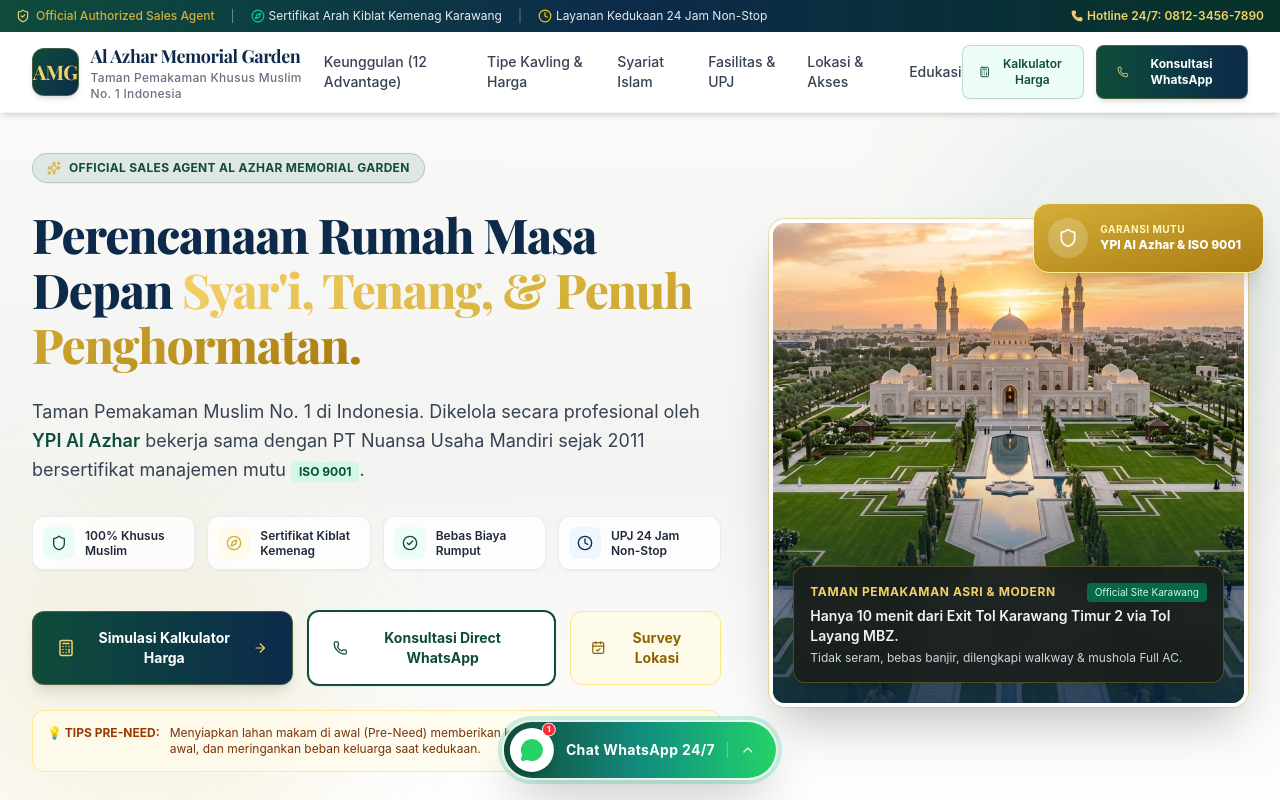
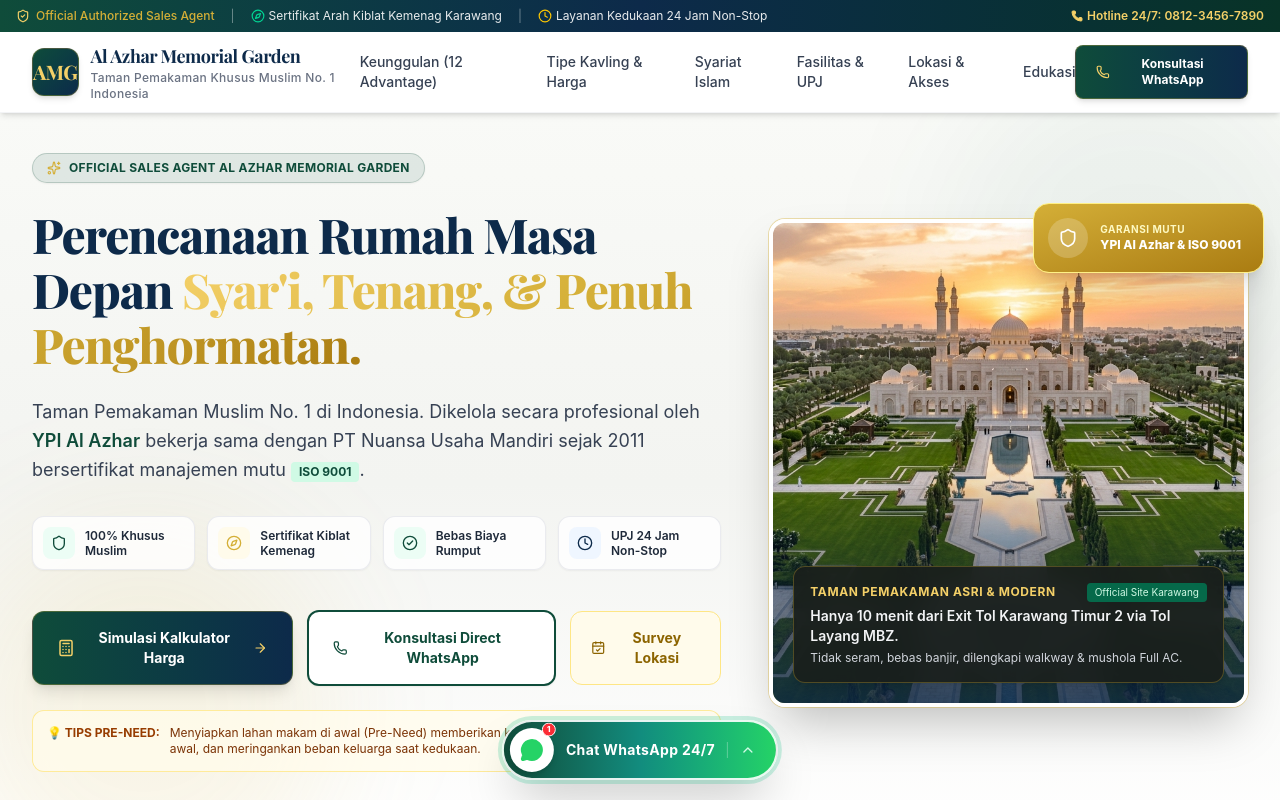
Before and after one commit to RikiEnergyX/al-azhar-memorial-garden, a React (Vite) app: page / in a window 1280 px wide. Shown: the top 800 px of the page. Built offline with nearby package versions, Linux system fonts and the light colour scheme; a web font is replaced by a local one.

Commit message:
Remove Kalkulator Harga button from top Navbar to reduce clutter

```diff
--- a/src/components/Navbar.jsx
+++ b/src/components/Navbar.jsx
@@ -77,13 +77,6 @@
 
           {/* Action CTAs */}
           <div className="hidden sm:flex items-center gap-3">
-            <button
-              onClick={onOpenCalculator}
-              className="inline-flex items-center gap-2 px-4 py-2.5 rounded-lg border border-[#0F4C3A]/20 bg-emerald-50 text-[#0F4C3A] text-xs font-semibold hover:bg-emerald-100 transition-all shadow-xs"
-            >
-              <Calculator className="w-4 h-4" />
-              Kalkulator Harga
-            </button>
             <button
               onClick={() => handleWaClick('Navbar CTA')}
               className="inline-flex items-center gap-2 px-5 py-2.5 rounded-lg bg-gradient-to-r from-[#0F4C3A] to-[#0D2A4A] text-white text-xs font-bold shadow-md hover:shadow-lg hover:brightness-110 transition-all border border-[#D4AF37]/30"
```
